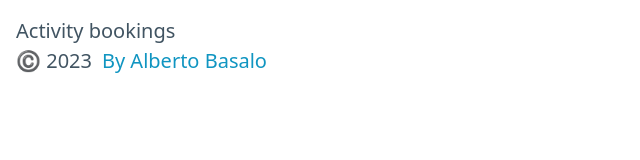
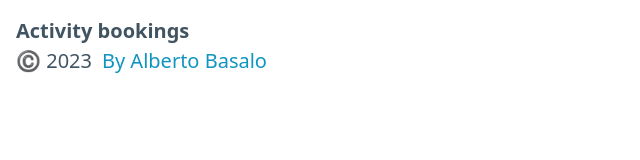
Before and after one commit to TrainingITCourses/minsait-ng_dev-23_04, an Angular app: page / in a window 1280 px wide. Shown: the top 160 px of the page, without its empty margins (0-640 px from the left). Built offline with nearby package versions, Linux system fonts and the light colour scheme.

Commit message:
feat: header

```diff
--- a/src/app/app.component.html
+++ b/src/app/app.component.html
@@ -1,8 +1,4 @@
-<header>
-  <nav>
-    <div>{{ title }}</div>
-  </nav>
-</header>
+<app-header></app-header>
 
 <router-outlet></router-outlet>
 
--- a/src/app/app.component.ts
+++ b/src/app/app.component.ts
@@ -6,8 +6,6 @@
   styleUrls: ['./app.component.css'],
 })
 export class AppComponent {
-  title: string = 'Activity bookings';
-
   getYear(): number {
     return new Date().getFullYear();
   }
--- a/src/app/app.module.ts
+++ b/src/app/app.module.ts
@@ -3,10 +3,12 @@
 
 import { AppRoutingModule } from './app-routing.module';
 import { AppComponent } from './app.component';
+import { HeaderComponent } from './header/header.component';
 
 @NgModule({
   declarations: [
-    AppComponent
+    AppComponent,
+    HeaderComponent
   ],
   imports: [
     BrowserModule,
--- /dev/null
+++ b/src/app/header/header.component.html
@@ -0,0 +1,5 @@
+<header>
+  <nav>
+    <strong>{{ title }}</strong>
+  </nav>
+</header>
--- /dev/null
+++ b/src/app/header/header.component.ts
@@ -0,0 +1,10 @@
+import { Component } from '@angular/core';
+
+@Component({
+  selector: 'app-header',
+  templateUrl: './header.component.html',
+  styleUrls: ['./header.component.css'],
+})
+export class HeaderComponent {
+  title: string = 'Activity bookings';
+}
```
Also changed, not shown: src/app/header/header.component.css (added), 1 other file (tests, documents, lock files or other folders).
